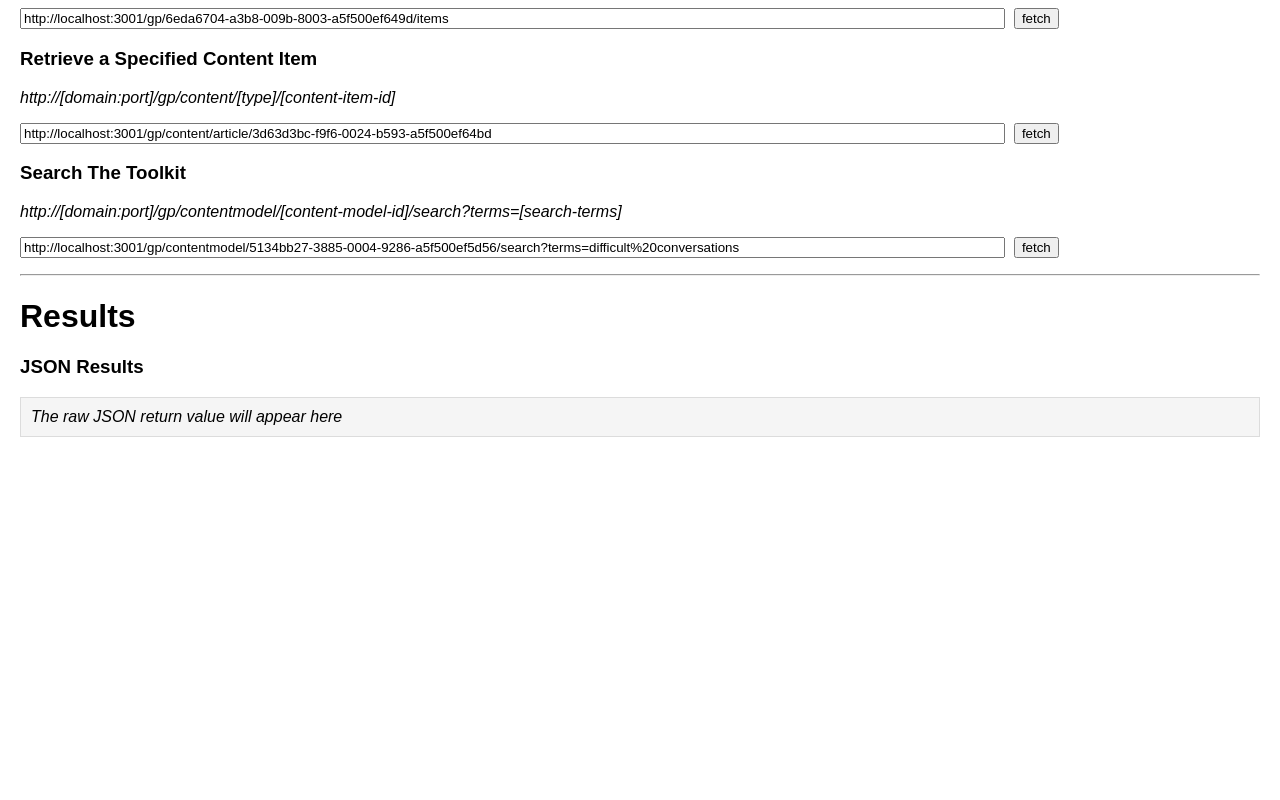
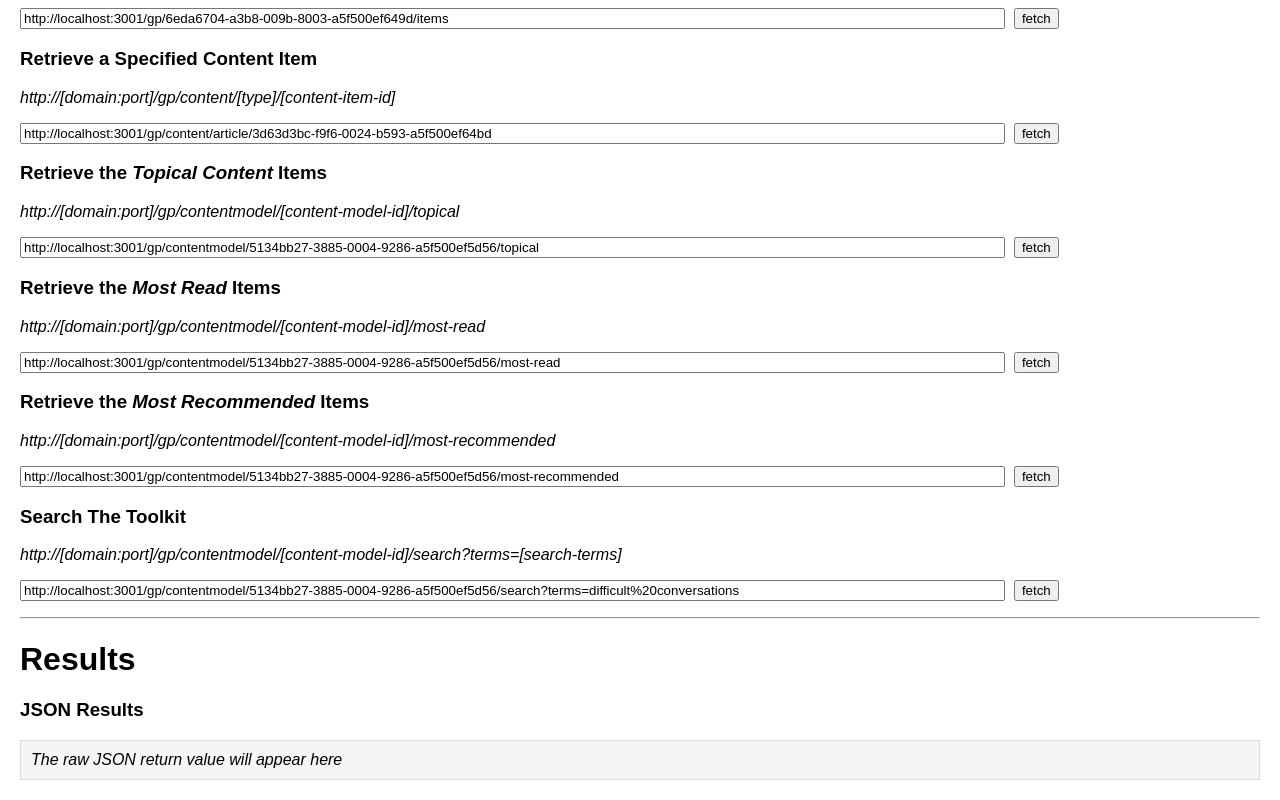
Before and after one commit to gp-technical/stack-pack-gpapi-demo, a website: page src/index.html in a window 1280 px wide. Shown: the part 980-1780 px from the top of the page. Before the commit the page ends 1437 px from the top, so only its background shows below. Drawn offline with Linux system fonts and the light colour scheme.

Commit message:
added demos for the Topical Content, Most-Read and Most-Recommended GP-API endpoints

```diff
--- a/src/index.html
+++ b/src/index.html
@@ -16,7 +16,7 @@
         background-color: whitesmoke;
       }
     </style>
-    <script>
+<script>
 function fetchJson(id) {
   var resultJSON = document.getElementById('resultJSON')
   var resultHTML = document.getElementById('resultHTML')
@@ -91,11 +91,33 @@ function fetchJson(id) {
       <input id="i6" type="text" value="http://localhost:3001/gp/content/article/3d63d3bc-f9f6-0024-b593-a5f500ef64bd" size="120">&nbsp;
       <input type="button" value="fetch" onclick="fetchJson('i6')">
     </p>
+
+    <h3>Retrieve the <i>Topical Content</i> Items</h3>
+    <p><i>http://[domain:port]/gp/contentmodel/[content-model-id]/topical</i></p>
+    <p>
+      <input id="i7" type="text" value="http://localhost:3001/gp/contentmodel/5134bb27-3885-0004-9286-a5f500ef5d56/topical" size="120">&nbsp;
+      <input type="button" value="fetch" onclick="fetchJson('i7')">
+    </p>
+
+    <h3>Retrieve the <i>Most Read</i> Items</h3>
+    <p><i>http://[domain:port]/gp/contentmodel/[content-model-id]/most-read</i></p>
+    <p>
+      <input id="i8" type="text" value="http://localhost:3001/gp/contentmodel/5134bb27-3885-0004-9286-a5f500ef5d56/most-read" size="120">&nbsp;
+      <input type="button" value="fetch" onclick="fetchJson('i8')">
+    </p>
+
+    <h3>Retrieve the <i>Most Recommended</i> Items</h3>
+    <p><i>http://[domain:port]/gp/contentmodel/[content-model-id]/most-recommended</i></p>
+    <p>
+      <input id="i9" type="text" value="http://localhost:3001/gp/contentmodel/5134bb27-3885-0004-9286-a5f500ef5d56/most-recommended" size="120">&nbsp;
+      <input type="button" value="fetch" onclick="fetchJson('i9')">
+    </p>
+
     <h3>Search The Toolkit</h3>
     <p><i>http://[domain:port]/gp/contentmodel/[content-model-id]/search?terms=[search-terms]</i></p>
     <p>
-      <input id="i7" type="text" value="http://localhost:3001/gp/contentmodel/5134bb27-3885-0004-9286-a5f500ef5d56/search?terms=difficult%20conversations" size="120">&nbsp;
-      <input type="button" value="fetch" onclick="fetchJson('i7')">
+      <input id="i10" type="text" value="http://localhost:3001/gp/contentmodel/5134bb27-3885-0004-9286-a5f500ef5d56/search?terms=difficult%20conversations" size="120">&nbsp;
+      <input type="button" value="fetch" onclick="fetchJson('i10')">
     </p>
     <hr/>
     <h1>Results</h1>
```
Also changed, not shown: package.json (+6 -2 lines), src/express.js (+13 -0 lines).
